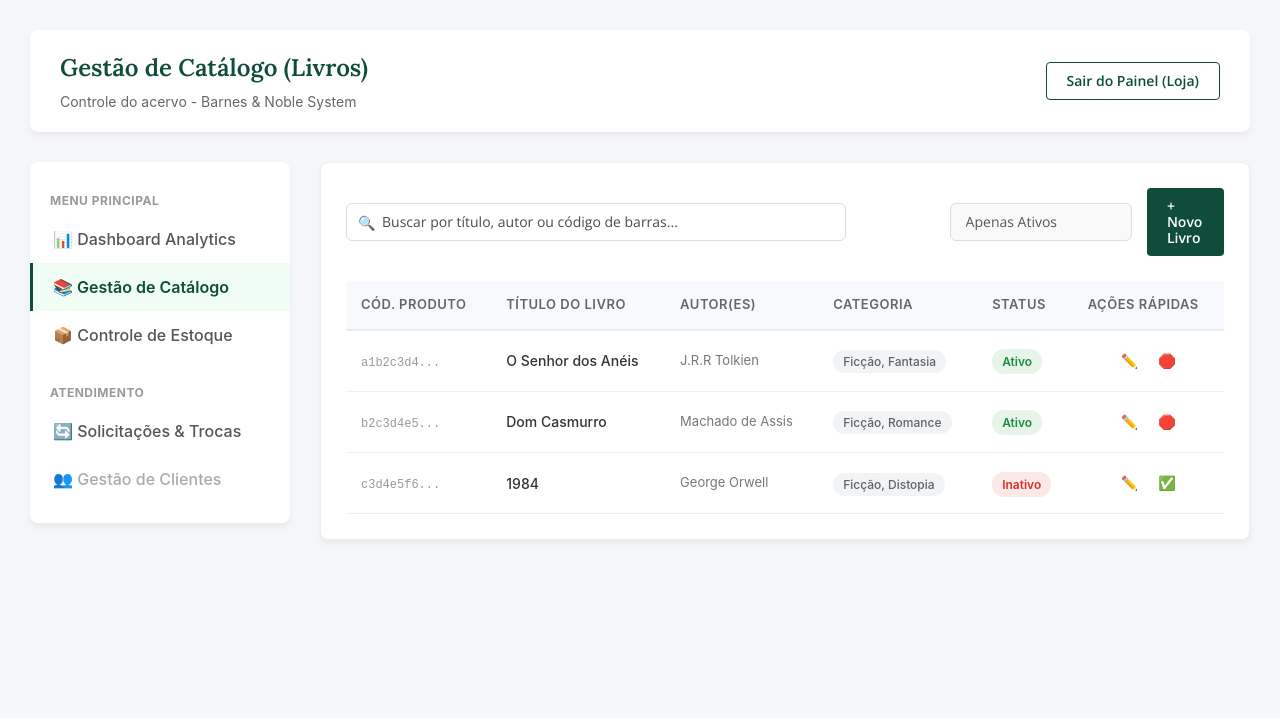
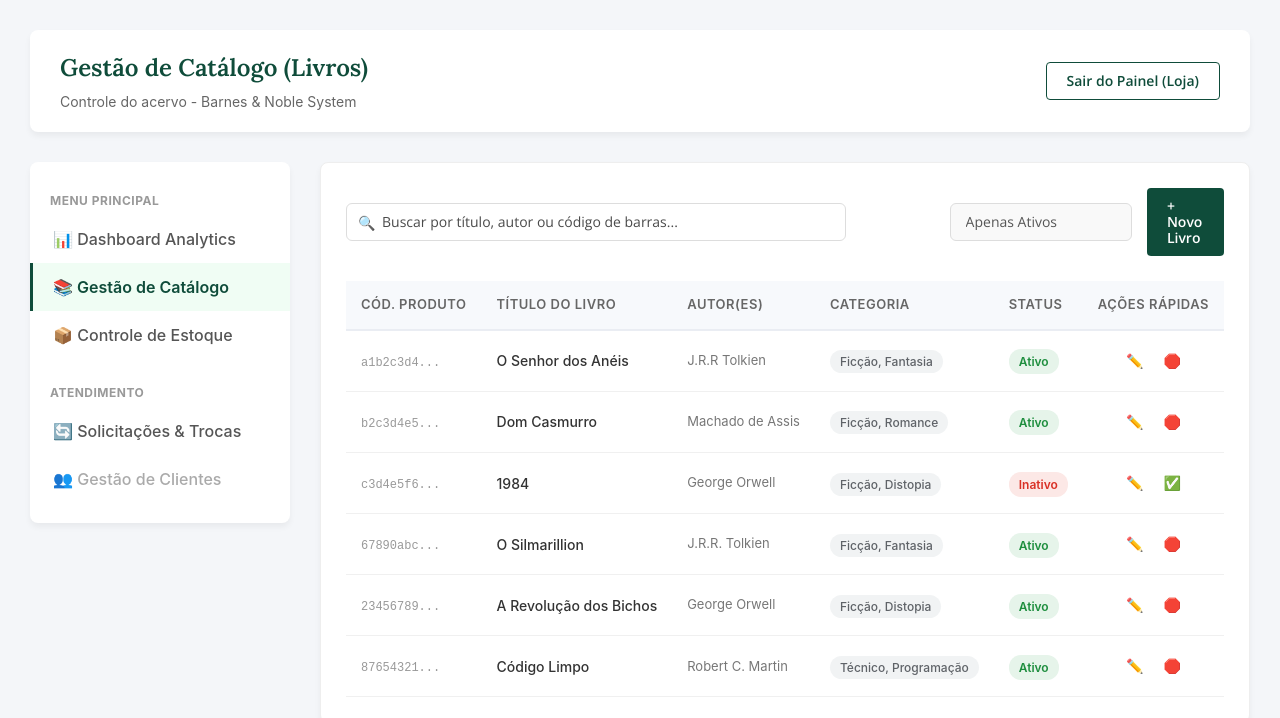
Before and after one commit to les-eccomerce-23022026/web, a React (Vite) app: page /admin/livros in a window 1280 px wide. Shown: the top 718 px of the page. Built offline with nearby package versions, Linux system fonts and the light colour scheme.

Commit message:
refactor: Standardize mock data identifiers from `id` to `uuid` and update mock content for dashboard, cart, checkout, and catalog pages.

```diff
--- a/src/mocks/carrinhoMock.json
+++ b/src/mocks/carrinhoMock.json
@@ -1,13 +1,22 @@
 {
   "itens": [
     {
-       "id": "e4b6c382-7f91-4d1a-8c1c-3b02cd4d18ce",
-       "imagem": "https://via.placeholder.com/60x90",
+       "uuid": "e4b6c382-7f91-4d1a-8c1c-3b02cd4d18ce",
+       "imagem": "https://m.media-amazon.com/images/I/81h2gW3v3mL._AC_UF1000,1000_QL80_.jpg",
        "titulo": "O Senhor dos Anéis",
        "isbn": "12345",
        "precoUnitario": 79.90,
        "quantidade": 1,
        "subtotal": 79.90
+    },
+    {
+       "uuid": "11223344-5566-7788-9900-aabbccddeeff",
+       "imagem": "https://m.media-amazon.com/images/I/81iqZ2HHD-L._AC_UF1000,1000_QL80_.jpg",
+       "titulo": "Harry Potter e a Pedra Filosofal",
+       "isbn": "67890",
+       "precoUnitario": 44.90,
+       "quantidade": 1,
+       "subtotal": 44.90
     }
   ],
   "fretePadrao": {
@@ -15,8 +24,8 @@
     "prazo": "5 dias úteis"
   },
   "resumo": {
-    "subtotal": 79.90,
+    "subtotal": 124.80,
     "frete": 15.00,
-    "total": 94.90
+    "total": 139.80
   }
 }
--- a/src/mocks/checkoutMock.json
+++ b/src/mocks/checkoutMock.json
@@ -9,7 +9,7 @@
   },
   "cartoesSalvos": [
     {
-      "id": "c138b1bc-b827-463e-b921-6ed947da7eb9",
+      "uuid": "c138b1bc-b827-463e-b921-6ed947da7eb9",
       "final": "1234",
       "nomeCliente": "Nome do Cliente",
       "bandeira": "Mastercard"
--- a/src/mocks/dashboardAdminMock.json
+++ b/src/mocks/dashboardAdminMock.json
@@ -1,14 +1,14 @@
 {
   "metricas": {
-    "totalVendasMes": 14500.0,
-    "percentualCrescimento": 12,
-    "pedidosPendentes": 42,
-    "trocasSolicitadas": 5,
-    "ticketMedio": 125.50,
-    "percentualCrescimentoTicket": 3.5,
-    "clientesAtivos": 1240,
-    "percentualCrescimentoClientes": -1.2,
-    "livrosBaixoEstoque": 12
+    "totalVendasMes": 16250.0,
+    "percentualCrescimento": 15,
+    "pedidosPendentes": 45,
+    "trocasSolicitadas": 6,
+    "ticketMedio": 128.90,
+    "percentualCrescimentoTicket": 4.2,
+    "clientesAtivos": 1255,
+    "percentualCrescimentoClientes": 1.5,
+    "livrosBaixoEstoque": 8
   },
   "graficoVendasPorCategoria": {
     "labels": ["Jan", "Fev", "Mar", "Abr", "Mai", "Jun"],
@@ -57,9 +57,12 @@
     ]
   },
   "atividadesRecentes": [
-    { "id": 1, "tipo": "Venda", "descricao": "Pedido #1240 finalizado e pago.", "data": "Há 5 min", "sucesso": true },
-    { "id": 2, "tipo": "Estoque", "descricao": "Livro 'Código Limpo' reposicionado (+50 un).", "data": "Há 15 min", "sucesso": true },
-    { "id": 3, "tipo": "Alerta", "descricao": "Estoque crítico para 'Dom Casmurro' (Apenas 2 un).", "data": "Há 40 min", "sucesso": false },
-    { "id": 4, "tipo": "Troca", "descricao": "Solicitação de devolução para pedido #1230.", "data": "Há 1 hora", "sucesso": false }
+    { "uuid": "e7b1a1a1-1234-4567-8901-23456789abcd", "tipo": "Venda", "descricao": "Pedido #1240 finalizado e pago.", "data": "Há 5 min", "sucesso": true },
+    { "uuid": "f8c2b2b2-2345-5678-9012-34567890bcde", "tipo": "Estoque", "descricao": "Livro 'Código Limpo' reposicionado (+50 un).", "data": "Há 15 min", "sucesso": true },
+    { "uuid": "a9d3c3c3-3456-6789-0123-45678901cdef", "tipo": "Alerta", "descricao": "Estoque crítico para 'Dom Casmurro' (Apenas 2 un).", "data": "Há 40 min", "sucesso": false },
+    { "uuid": "b0e4d4d4-4567-7890-1234-56789012def0", "tipo": "Troca", "descricao": "Solicitação de devolução para pedido #1230.", "data": "Há 1 hora", "sucesso": false },
+    { "uuid": "c1f5e5e5-5678-8901-2345-67890123ef01", "tipo": "Venda", "descricao": "Venda do livro 'O Silmarillion' confirmada.", "data": "Há 2 horas", "sucesso": true },
+    { "uuid": "d2a6f6f6-6789-9012-3456-78901234f012", "tipo": "Estoque", "descricao": "Ajuste de estoque para 'Código Limpo' concluído.", "data": "Há 3 horas", "sucesso": true },
+    { "uuid": "e3b7a7a7-7890-0123-4567-89012345a678", "tipo": "Venda", "descricao": "Pedido #1241 contendo 'A Revolução dos Bichos' recebido.", "data": "Há 4 horas", "sucesso": true }
   ]
 }
--- a/src/mocks/detalhesLivroMock.json
+++ b/src/mocks/detalhesLivroMock.json
@@ -1,5 +1,5 @@
 {
-  "id": "a1b2c3d4-e5f6-7890-1234-56789abcdef0",
+  "uuid": "a1b2c3d4-e5f6-7890-1234-56789abcdef0",
   "titulo": "O Senhor dos Anéis - A Sociedade do Anel",
   "autor": "J.R.R. Tolkien",
   "categorias": ["Ficção", "Fantasia"],
--- a/src/mocks/homeCatalogoMock.json
+++ b/src/mocks/homeCatalogoMock.json
@@ -1,7 +1,7 @@
 {
   "destaques": [
     {
-      "id": "a1b2c3d4-e5f6-7890-1234-56789abcdef0",
+      "uuid": "a1b2c3d4-e5f6-7890-1234-56789abcdef0",
       "imagem": "https://m.media-amazon.com/images/I/81h2gW3v3mL._AC_UF1000,1000_QL80_.jpg",
       "titulo": "O Senhor dos Anéis: A Sociedade do Anel",
       "autor": "J.R.R. Tolkien",
@@ -9,7 +9,7 @@
       "estrelas": 5
     },
     {
-      "id": "f0e1d2c3-b4a5-6789-0123-456789abcdef",
+      "uuid": "f0e1d2c3-b4a5-6789-0123-456789abcdef",
       "imagem": "https://m.media-amazon.com/images/I/818kvS9mklL._AC_UF1000,1000_QL80_.jpg",
       "titulo": "Duna",
       "autor": "Frank Herbert",
@@ -17,7 +17,7 @@
       "estrelas": 5
     },
     {
-      "id": "1a2b3c4d-5e6f-7890-abcd-ef0123456789",
+      "uuid": "1a2b3c4d-5e6f-7890-abcd-ef0123456789",
       "imagem": "https://m.media-amazon.com/images/I/71XvO7F9uDL._AC_UF1000,1000_QL80_.jpg",
       "titulo": "1984",
       "autor": "George Orwell",
@@ -25,12 +25,52 @@
       "estrelas": 4
     },
     {
-      "id": "98765432-10fe-dcba-0987-654321fedcba",
+      "uuid": "98765432-10fe-dcba-0987-654321fedcba",
       "imagem": "https://m.media-amazon.com/images/I/91M9xPIf7pL._AC_UF1000,1000_QL80_.jpg",
       "titulo": "O Hobbit",
       "autor": "J.R.R. Tolkien",
       "preco": 49.90,
       "estrelas": 5
+    },
+    {
+      "uuid": "67890abc-def0-1234-5678-9abcdef01234",
+      "imagem": "https://m.media-amazon.com/images/I/81zN744nrHL._AC_UF1000,1000_QL80_.jpg",
+      "titulo": "O Silmarillion",
+      "autor": "J.R.R. Tolkien",
+      "preco": 59.90,
+      "estrelas": 5
+    },
+    {
+      "uuid": "23456789-01ab-cdef-1234-567890abcdef",
+      "imagem": "https://m.media-amazon.com/images/I/91BP88A8LXL._AC_UF1000,1000_QL80_.jpg",
+      "titulo": "A Revolução dos Bichos",
+      "autor": "George Orwell",
+      "preco": 34.90,
+      "estrelas": 5
+    },
+    {
+      "uuid": "87654321-4321-4321-4321-876543210987",
+      "imagem": "https://m.media-amazon.com/images/I/41xShlnTZTL._AC_UF1000,1000_QL80_.jpg",
+      "titulo": "Código Limpo",
+      "autor": "Robert C. Martin",
+      "preco": 85.00,
+      "estrelas": 4
+    },
+    {
+      "uuid": "11223344-5566-7788-9900-aabbccddeeff",
+      "imagem": "https://m.media-amazon.com/images/I/81iqZ2HHD-L._AC_UF1000,1000_QL80_.jpg",
+      "titulo": "Harry Potter e a Pedra Filosofal",
+      "autor": "J.K. Rowling",
+      "preco": 44.90,
+      "estrelas": 5
+    },
+    {
+      "uuid": "55667788-1122-3344-aabb-ccddeeff0011",
+      "imagem": "https://m.media-amazon.com/images/I/91SnH+LndyL._AC_UF1000,1000_QL80_.jpg",
+      "titulo": "A Menina que Roubava Livros",
+      "autor": "Markus Zusak",
+      "preco": 49.90,
+      "estrelas": 5
     }
   ]
 }
--- a/src/mocks/listaLivrosAdminMock.json
+++ b/src/mocks/listaLivrosAdminMock.json
@@ -1,25 +1,46 @@
 {
   "livros": [
     {
-      "id": "a1b2c3d4-e5f6-7890-1234-56789abcdef0",
+      "uuid": "a1b2c3d4-e5f6-7890-1234-56789abcdef0",
       "titulo": "O Senhor dos Anéis",
       "autor": "J.R.R Tolkien",
       "categoria": "Ficção, Fantasia",
       "status": "Ativo"
     },
     {
-      "id": "b2c3d4e5-f6a7-8901-2345-6789abcdef01",
+      "uuid": "b2c3d4e5-f6a7-8901-2345-6789abcdef01",
       "titulo": "Dom Casmurro",
       "autor": "Machado de Assis",
       "categoria": "Ficção, Romance",
       "status": "Ativo"
     },
     {
-      "id": "c3d4e5f6-a7b8-9012-3456-789abcdef012",
+      "uuid": "c3d4e5f6-a7b8-9012-3456-789abcdef012",
       "titulo": "1984",
       "autor": "George Orwell",
       "categoria": "Ficção, Distopia",
       "status": "Inativo"
+    },
+    {
+      "uuid": "67890abc-def0-1234-5678-9abcdef01234",
+      "titulo": "O Silmarillion",
+      "autor": "J.R.R. Tolkien",
+      "categoria": "Ficção, Fantasia",
+      "status": "Ativo"
+    },
+    {
+      "uuid": "23456789-01ab-cdef-1234-567890abcdef",
+      "titulo": "A Revolução dos Bichos",
+      "autor": "George Orwell",
+      "categoria": "Ficção, Distopia",
+      "status": "Ativo"
+    },
+    {
+      "uuid": "87654321-4321-4321-4321-876543210987",
+      "titulo": "Código Limpo",
+      "autor": "Robert C. Martin",
+      "categoria": "Técnico, Programação",
+      "status": "Ativo"
     }
   ]
 }
--- a/src/pages/analise/DashboardAdmin/DashboardAdmin.tsx
+++ b/src/pages/analise/DashboardAdmin/DashboardAdmin.tsx
@@ -122,7 +122,7 @@ export function DashboardAdmin() {
                <h4>Últimas Atividades</h4>
                <ul className="activity-list">
                  {data.atividadesRecentes.map((atividade: any) => (
-                   <li key={atividade.id} className="activity-item">
+                   <li key={atividade.uuid} className="activity-item">
                      <span className={`activity-icon ${atividade.sucesso ? 'sucesso' : 'alerta'}`}></span>
                      <div className="activity-content">
                        <p className="activity-desc"><strong>{atividade.tipo}</strong>: {atividade.descricao}</p>
--- a/src/pages/cadastro_livros/HomeCatalogo/HomeCatalogo.tsx
+++ b/src/pages/cadastro_livros/HomeCatalogo/HomeCatalogo.tsx
@@ -18,7 +18,7 @@ export function HomeCatalogo() {
       <h3>Lançamentos Destacados</h3>
       <div className="grade grade--produto">
         {destaques.map((book: any) => (
-          <div key={book.id} className="cartao-livro">
+          <div key={book.uuid} className="cartao-livro">
             <div className="cartao-livro__capa-container">
               <img src={book.imagem} alt="Capa" className="cartao-livro__capa" />
             </div>
@@ -31,7 +31,7 @@ export function HomeCatalogo() {
               </div>
             </div>
             <div className="cartao-livro__acao">
-               <a href={`/livro/${book.id}`} className="botao btn-secondary">Ver Detalhes</a>
+               <a href={`/livro/${book.uuid}`} className="botao btn-secondary">Ver Detalhes</a>
             </div>
           </div>
         ))}
--- a/src/pages/cadastro_livros/ListaLivrosAdmin/ListaLivrosAdmin.tsx
+++ b/src/pages/cadastro_livros/ListaLivrosAdmin/ListaLivrosAdmin.tsx
@@ -76,9 +76,9 @@ export function ListaLivrosAdmin() {
                 </thead>
                 <tbody>
                   {livros.map((livro: any) => (
-                  <tr key={livro.id} className="lista-livros-td-row">
+                  <tr key={livro.uuid} className="lista-livros-td-row">
                     <td className="lista-livros-td">
-                      <span className="lista-livros-id-span">{livro.id.substring(0, 8)}...</span>
+                      <span className="lista-livros-id-span">{livro.uuid.substring(0, 8)}...</span>
                     </td>
                     <td className="lista-livros-td font-medium">{livro.titulo}</td>
                     <td className="lista-livros-td text-muted">{livro.autor}</td>
--- a/src/pages/vendas/Carrinho/Carrinho.tsx
+++ b/src/pages/vendas/Carrinho/Carrinho.tsx
@@ -29,7 +29,7 @@ export function Carrinho() {
         </thead>
         <tbody>
           {data.itens.map((item: any) => (
-            <tr key={item.id}>
+            <tr key={item.uuid}>
               <td className="carrinho-td-product">
                 <img src={item.imagem} alt="Livro" style={{width: '60px', height: '90px', objectFit:'cover', borderRadius:'4px', backgroundColor:'#e0e0e0'}} />
                 <div>
--- a/src/pages/vendas/Checkout/Checkout.tsx
+++ b/src/pages/vendas/Checkout/Checkout.tsx
@@ -33,7 +33,7 @@ export function Checkout() {
                <select defaultValue="0">
                  <option value="0">Selecionar Cartão Salvo</option>
                  {data.cartoesSalvos.map((cartao: any) => (
-                   <option key={cartao.id} value={cartao.id}>**** **** **** {cartao.final} - {cartao.nomeCliente}</option>
+                   <option key={cartao.uuid} value={cartao.uuid}>**** **** **** {cartao.final} - {cartao.nomeCliente}</option>
                  ))}
                </select>
                <span className="checkout-text-nowrap">ou</span>
```
